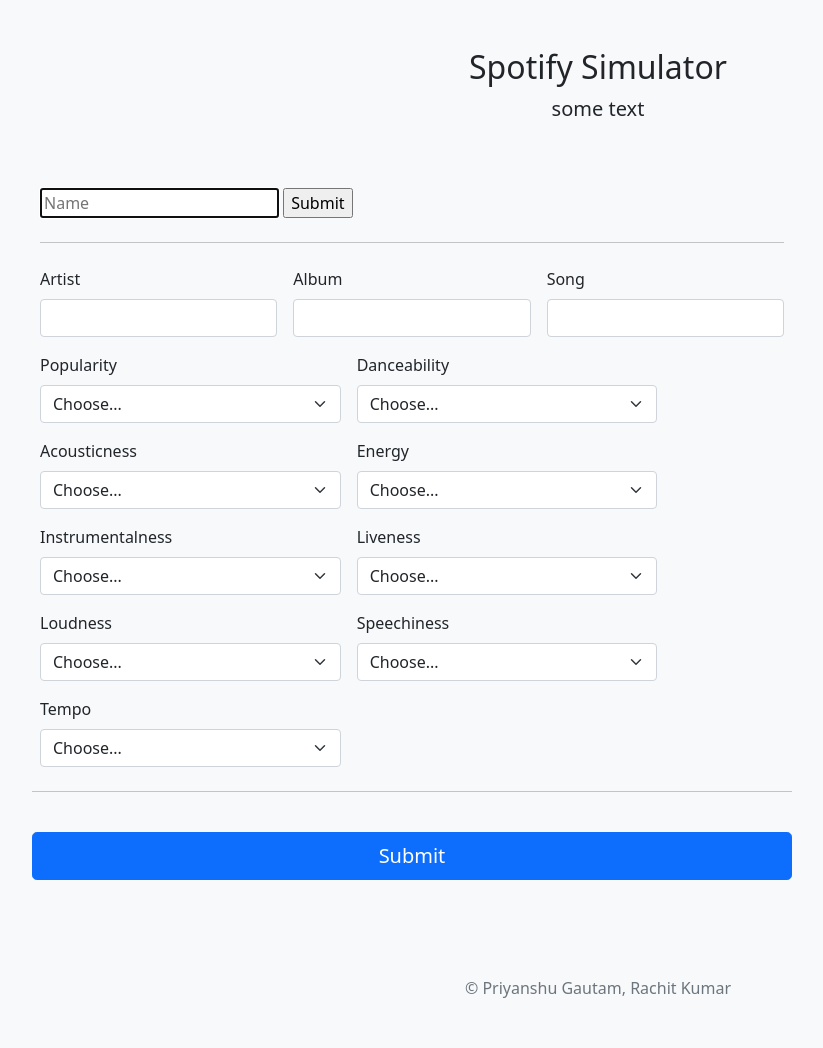
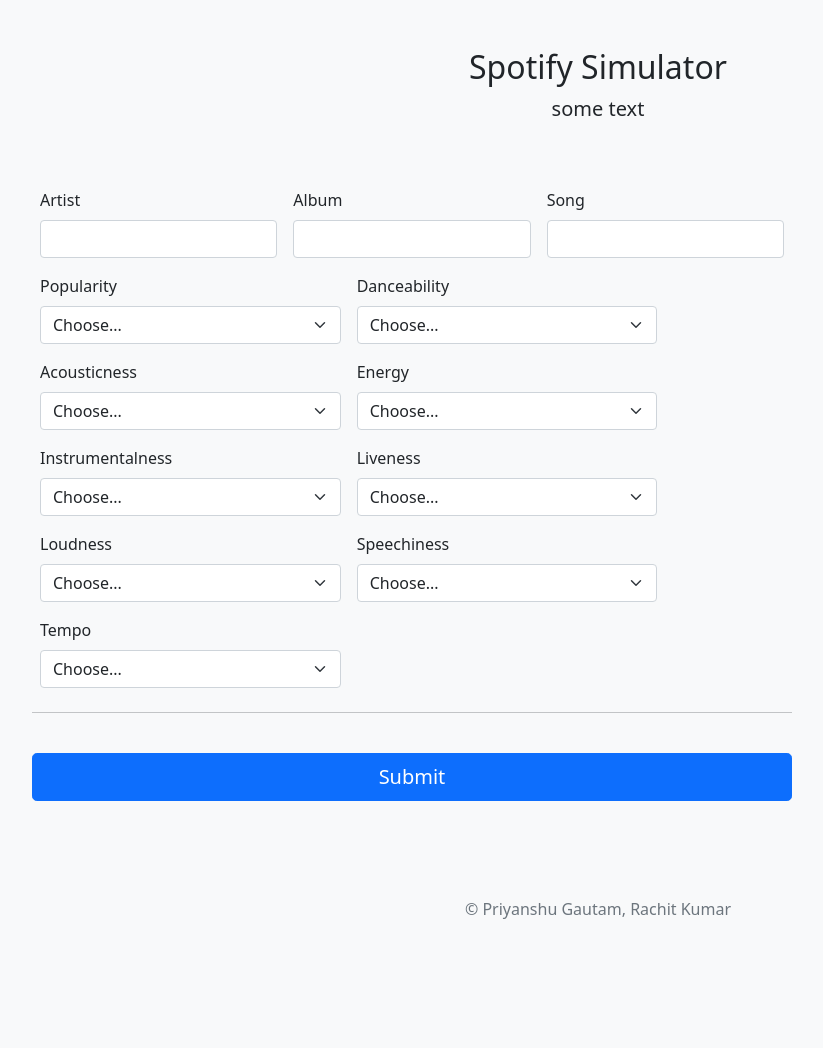
Before and after one commit to rachit-k/spotify_sim, a Flask app: page /input in a window 1280 px wide. Shown: the whole page, without its empty margins (42-865 px from the left). After the commit the page ends 919 px from the top, so only its background shows below. Run offline with Flask 2, Linux system fonts and the light colour scheme; some libraries are stand-ins or nearby versions.

Commit message:
Removed name textbox

```diff
--- a/templates/inpage.html
+++ b/templates/inpage.html
@@ -4,14 +4,6 @@
 
     <div class="container">
     <div class="col-md-7 col-lg-8">
-    <!-- shorter -->
-        <form action="/output" method="post">
-            <input autocomplete="off" autofocus name="name" placeholder="Name" type="text">
-            <input type="submit">
-        </form>
-
-        <hr class="my-4">
-
     <form action="/output" method="post">
         <div class="row g-3">
             <div class="col-sm-4">
```
